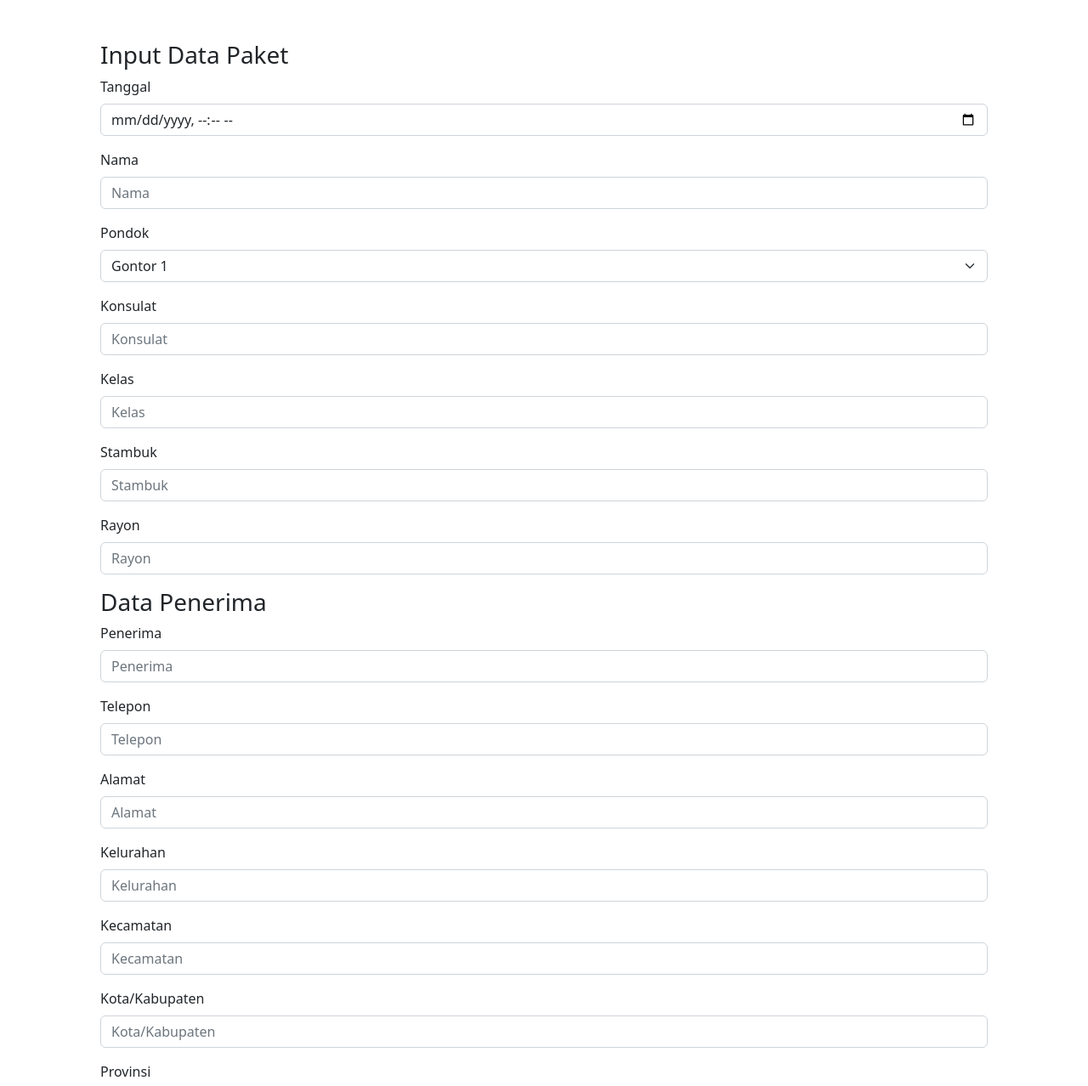
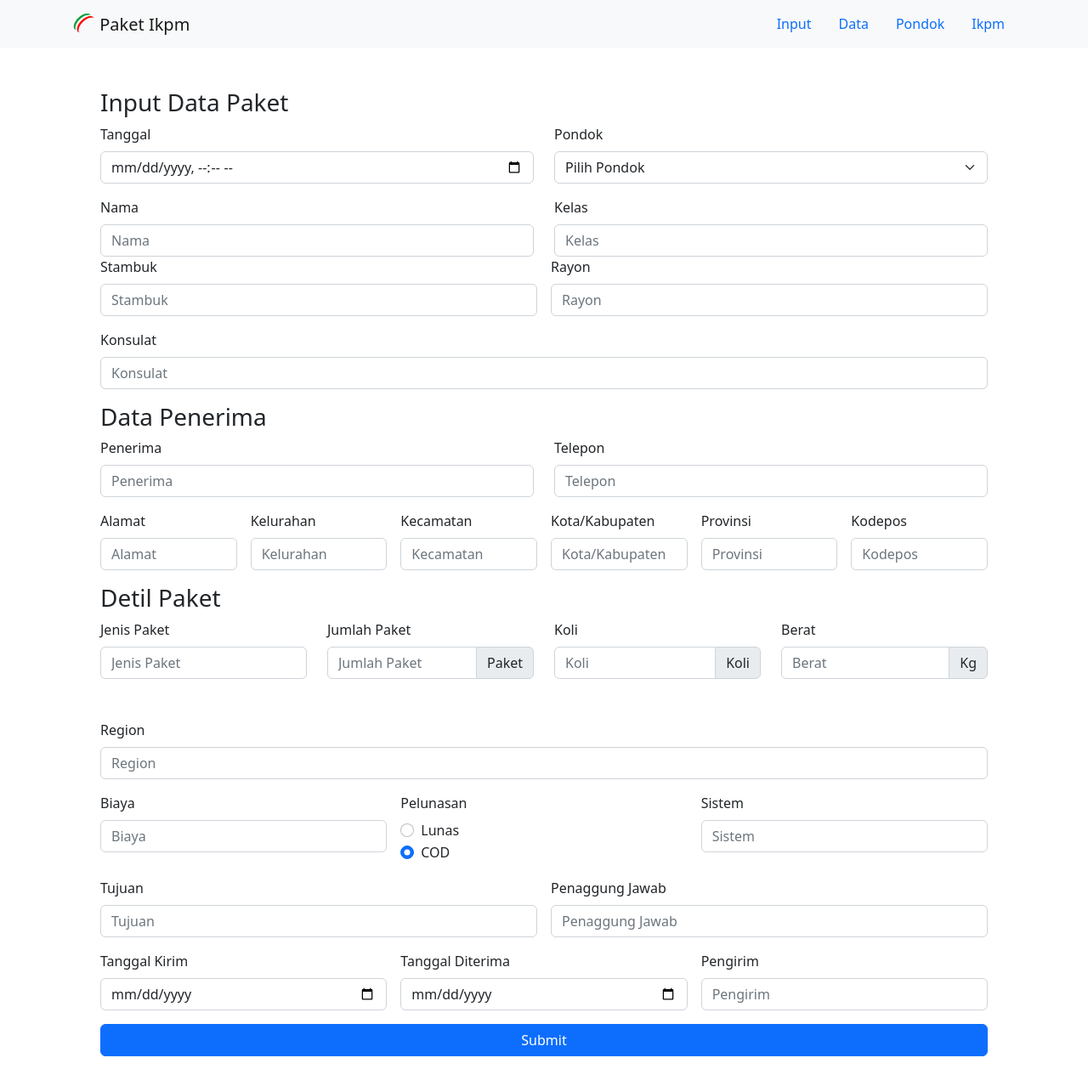
Before and after one commit to paketikpm/paketikpm.github.io, a plain HTML site: page index.html in a window 1280 px wide. Shown: the top 1278 px of the page at 85% size. Drawn offline with nearby package versions, Linux system fonts and the light colour scheme.

Commit message:
Add files via upload
upload update

```diff
--- a/index.html
+++ b/index.html
@@ -4,25 +4,46 @@
     <meta charset="utf-8">
     <meta name="viewport" content="width=device-width, initial-scale=1">
     <title>Paket Ikpm</title>
+    <link rel="shortcut icon" href="logo.png" />
     <link href="https://cdn.jsdelivr.net/npm/bootstrap@5.2.3/dist/css/bootstrap.min.css" rel="stylesheet" integrity="sha384-rbsA2VBKQhggwzxH7pPCaAqO46MgnOM80zW1RWuH61DGLwZJEdK2Kadq2F9CUG65" crossorigin="anonymous">
   </head>
   <body>
+    <nav class="navbar navbar-light bg-light">
+        <div class="container">
+          <span class="navbar-brand mb-0 h1" href="#" style="">
+            <img src="logo.png" alt="" width="30" height="24" class="d-inline-block align-text-top">
+            Paket Ikpm
+          </span>
+          <ul class="nav justify-content-end">
+            <li class="nav-item">
+              <a class="nav-link" aria-current="page" href="index.html">Input</a>
+            </li>
+            <li class="nav-item">
+              <a class="nav-link" href="data.html">Data</a>
+            </li>
+            <li class="nav-item">
+              <a class="nav-link" href="pondok.html">Pondok</a>
+            </li>
+            <li class="nav-item">
+              <a class="nav-link" href="ikpm.html" tabindex="-1" aria-disabled="true">Ikpm</a>
+            </li>
+          </ul>
+        </div>
+
+      </nav>
       <!-- star form data santri -->
       <div class="container px-5 my-5">
           <form id="contactForm" data-sb-form-api-token="API_TOKEN" name="submit-to-google-sheet">
         <h3>Input Data Paket</h3>
-        <div class="mb-3">
+        <div class="row">
+        <div class="col mb-3">
             <label class="form-label" for="tanggal">Tanggal</label>
             <input class="form-control" name="tanggal" id="tanggal" type="datetime-local" placeholder="Tanggal" data-sb-validations="" />
         </div>
-        <div class="mb-3">
-            <label class="form-label" for="nama">Nama</label>
-            <input class="form-control" name="nama" id="nama" type="text" placeholder="Nama" data-sb-validations="required" />
-            <div class="invalid-feedback" data-sb-feedback="nama:required">Nama is required.</div>
-        </div>
-        <div class="mb-3">
+        <div class="col mb-3">
             <label class="form-label"  for="pondok">Pondok</label>
             <select class="form-select" name="pondok">
+                <option selected value=""> Pilih Pondok</option>
                 <option value="Gontor 1">Gontor 1</option>
                 <option value="Gontor 2">Gontor 2</option>
                 <option value="Gontor 3">Gontor 3</option>
@@ -35,146 +56,200 @@
               </select>
             <div class="invalid-feedback" data-sb-feedback="pondok:required">Pondok is required.</div>
         </div>
-        <div class="mb-3">
-            <label class="form-label" for="konsulat">Konsulat</label>
-            <input class="form-control" name="konsulat" id="konsulat" type="text" placeholder="Konsulat" data-sb-validations="required" />
-            <div class="invalid-feedback" data-sb-feedback="konsulat:required">Konsulat is required.</div>
     </div>
-        <div class="mb-3">
+    <div class="row">
+        <div class="col mb-3">
+            <label class="form-label" for="nama">Nama</label>
+            <input class="form-control" name="nama" id="nama" type="text" placeholder="Nama" data-sb-validations="required" />
+            <div class="invalid-feedback" data-sb-feedback="nama:required">Nama is required.</div>
+        </div>
+        <div class="col mb-3">
             <label class="form-label" for="kelas">Kelas</label>
             <input class="form-control" name="kelas" id="kelas" type="text" placeholder="Kelas" data-sb-validations="required" />
             <div class="invalid-feedback" data-sb-feedback="kelas:required">Kelas is required.</div>
         </div>
-        <div class="mb-3">
+    </div>
+
+        <div class="row g-3">
+
+            </div>
+            <div class="row g-3">
+
+            <div class="col mb-3">
                 <label class="form-label" for="stambuk">Stambuk</label>
-            <input class="form-control" name="stambuk" id="stambuk" type="text" placeholder="Stambuk" data-sb-validations="required" />
+                <input class="form-control" name="stambuk" id="stambuk" type="number" placeholder="Stambuk" data-sb-validations="required" />
                 <div class="invalid-feedback" data-sb-feedback="stambuk:required">Stambuk is required.</div>
             </div>
-        <div class="mb-3">
+            <div class="col mb-3">
                 <label class="form-label" for="rayon">Rayon</label>
                 <input class="form-control" name="rayon" id="rayon" type="text" placeholder="Rayon" data-sb-validations="required" />
                 <div class="invalid-feedback" data-sb-feedback="rayon:required">Rayon is required.</div>
+            </div>
+        </div>
+        <div class="col mb-3">
+            <label class="form-label" for="konsulat">Konsulat</label>
+            <input class="form-control" name="konsulat" id="konsulat" type="text" placeholder="Konsulat" data-sb-validations="required" />
+            <div class="invalid-feedback" data-sb-feedback="konsulat:required">Konsulat is required.</div>
         </div>
 
         <!-- end form data santri -->
         <!-- star form data penerima -->
 
       <h3>Data Penerima</h3>
-        <div class="mb-3">
+      <div class="row">
+          <div class=" col mb-3">
               <label class="form-label" for="penerima">Penerima</label>
               <input class="form-control" name="penerima" id="penerima" type="text" placeholder="Penerima" data-sb-validations="required" />
               <div class="invalid-feedback" data-sb-feedback="penerima:required">Penerima is required.</div>
             </div>
-        <div class="mb-3">
+            <div class="col mb-3">
                 <label class="form-label" for="telepon">Telepon</label>
                 <input class="form-control" name="telepon" id="telepon" type="number" placeholder="Telepon" data-sb-validations="required" />
                 <div class="invalid-feedback" data-sb-feedback="telepon:required">Telepon is required.</div>
             </div>
-        <div class="mb-3">
+        </div>
+        <div class="row g-3">
+        <div class="col mb-3">
             <label class="form-label" for="alamat">Alamat</label>
             <input class="form-control" name="alamat" id="alamat" type="text" placeholder="Alamat" data-sb-validations="required" />
             <div class="invalid-feedback" data-sb-feedback="alamat:required">Alamat is required.</div>
         </div>
-        <div class="mb-3">
+        <div class="col mb-3">
             <label class="form-label" for="kelurahan">Kelurahan</label>
             <input class="form-control" name="kelurahan" id="kelurahan" type="text" placeholder="Kelurahan" data-sb-validations="required" />
             <div class="invalid-feedback" data-sb-feedback="kelurahan:required">Kelurahan is required.</div>
         </div>
-        <div class="mb-3">
+        <div class="col mb-3">
             <label class="form-label" for="kecamatan">Kecamatan</label>
             <input class="form-control" name="kecamatan" id="kecamatan" type="text" placeholder="Kecamatan" data-sb-validations="required" />
             <div class="invalid-feedback" data-sb-feedback="kecamatan:required">Kecamatan is required.</div>
         </div>
-        <div class="mb-3">
+        <div class="col mb-3">
             <label class="form-label" for="kotaKabupaten">Kota/Kabupaten</label>
             <input class="form-control" name="kota" id="kotaKabupaten" type="text" placeholder="Kota/Kabupaten" data-sb-validations="required" />
             <div class="invalid-feedback" data-sb-feedback="kotaKabupaten:required">Kota/Kabupaten is required.</div>
         </div>
-        <div class="mb-3">
+        <div class="col mb-3">
             <label class="form-label" for="provinsi">Provinsi</label>
             <input class="form-control" name="provinsi" id="provinsi" type="text" placeholder="Provinsi" data-sb-validations="required" />
             <div class="invalid-feedback" data-sb-feedback="provinsi:required">Provinsi is required.</div>
         </div>
-        <div class="mb-3">
+        <div class="col mb-3">
             <label class="form-label" for="kodepos">Kodepos</label>
             <input class="form-control" name="kodepos" id="kodepos" type="number" placeholder="Kodepos" data-sb-validations="required" />
             <div class="invalid-feedback" data-sb-feedback="kodepos:required">Kodepos is required.</div>
+        </div>
     </div>
 
         <!-- end form data penerima -->
         <h3>Detil Paket</h3>
         <!-- star form jenis paket -->
 
-        <div class="mb-3">
+        <div class="row g-4 mb-3">
+            <div class="col mb-3">
                 <label class="form-label" for="jenisPaket">Jenis Paket</label>
                 <input class="form-control" name="jenispaket" id="jenisPaket" type="text" placeholder="Jenis Paket" data-sb-validations="required" />
                 <div class="invalid-feedback" data-sb-feedback="jenisPaket:required">Jenis Paket is required.</div>
             </div>
-        <div class="mb-3">
+            <div class="col mb-3">
                 <label class="form-label" for="jumlahPaket">Jumlah Paket</label>
+                <div class="input-group">
                     <input class="form-control" name="jumlah" id="jumlahPaket" type="number" placeholder="Jumlah Paket" data-sb-validations="required" />
                     <span class="input-group-text">Paket</span>
+
+                </div>
                 <div class="invalid-feedback" data-sb-feedback="jumlahPaket:required">Jumlah Paket is required.</div>
             </div>
-        <div class="mb-3">
+            <div class="col mb-3">
                 <label class="form-label" for="koli">Koli</label>
-            <input class="form-control" name="koli" id="koli" type="text" placeholder="Koli" data-sb-validations="required" />
+                <div class="input-group mb-3">
+                    <input class="form-control" name="koli" id="koli" type="number" placeholder="Koli" data-sb-validations="required" />
                     <span class="input-group-text">Koli</span>
+                </div>
                 <div class="invalid-feedback" data-sb-feedback="koli:required">Koli is required.</div>
             </div>
-        <div class="mb-3">
+            <div class="col mb-3">
                 <label class="form-label" for="berat">Berat</label>
-            <input class="form-control" name="berat" id="berat" type="text" placeholder="Berat" data-sb-validations="required" />
+                <div class="input-group mb-3">
+                    <input class="form-control" name="berat" id="berat" type="nnumber" placeholder="Berat" data-sb-validations="required" />
                 <span class="input-group-text">Kg</span>
+                </div>
                 <div class="invalid-feedback" data-sb-feedback="berat:required">Berat is required.</div>
+            </div>
          </div>
         <div class="mb-3">
             <label class="form-label" for="region">Region</label>
             <input class="form-control" name="region" id="region" type="text" placeholder="Region" data-sb-validations="required" />
             <div class="invalid-feedback" data-sb-feedback="region:required">Region is required.</div>
         </div>
-        <div class="mb-3">
+        <div class="row g-3">
+
+            <div class="col mb-3">
                 <label class="form-label" for="biayaPelunasan">Biaya</label>
-            <input class="form-control" name="biaya" id="biayaPelunasan" type="text" placeholder="Biaya Pelunasan" data-sb-validations="required" />
+                <input class="form-control" name="biaya" id="biayaPelunasan" type="Price" placeholder="Biaya" data-sb-validations="required" />
                 <div class="invalid-feedback" data-sb-feedback="biayaPelunasan:required">Biaya is required.</div>
             </div>
-        <div class="mb-3">
-            <label class="form-label" for="provinsi">Pelunasan</label>
-            <input class="form-control" name="pelunasan" id="provinsi" type="text" placeholder="Provinsi" data-sb-validations="required" />
-            <div class="invalid-feedback" data-sb-feedback="provinsi:required">Provinsi is required.</div>
+            <div class="col mb-3">
+                <label for="" class="form-label"> Pelunasan</label>
+                <div class="form-check">
+                    <input class="form-check-input" name="pelunasan" type="radio" value="Lunas" id="flexCheckDefault">
+                    <label class="form-check-label" for="flexCheckDefault">
+                        Lunas
+                    </label>
                 </div>
-        <div class="mb-3">
+                <div class="form-check">
+                    <input class="form-check-input" name="pelunasan" type="radio" value="COD" id="flexCheckChecked" checked>
+                    <label class="form-check-label" for="flexCheckChecked">
+                        COD
+                </label>
+              </div>
+            </div>
+            <div class="col mb-3">
                 <label class="form-label" for="sistem">Sistem</label>
                 <input class="form-control" name="sistem" id="sistem" type="text" placeholder="Sistem" data-sb-validations="required" />
                 <div class="invalid-feedback" data-sb-feedback="sistem:required">Sistem is required.</div>
             </div>
-        <div class="mb-3">
+        </div>
+        <div class="row g-3">
+
+            <div class="col mb-3">
                 <label class="form-label" for="tujuan">Tujuan</label>
                 <input class="form-control" name="tujuan" id="tujuan" type="text" placeholder="Tujuan" data-sb-validations="required" />
                 <div class="invalid-feedback" data-sb-feedback="tujuan:required">Tujuan is required.</div>
             </div>
-        <div class="mb-3">
+            <div class="col mb-3">
                 <label class="form-label" for="penaggungJawab">Penaggung Jawab</label>
                 <input class="form-control" name="penanggungjawab" id="penaggungJawab" type="text" placeholder="Penaggung Jawab" data-sb-validations="required" />
                 <div class="invalid-feedback" data-sb-feedback="penaggungJawab:required">Penaggung Jawab is required.</div>
             </div>
-        <div class="mb-3">
+        </div>
+        <div class="row g-3">
+
+            <div class="col mb-3">
                 <label class="form-label" for="tanggalKirim">Tanggal Kirim</label>
-            <input class="form-control" name="tanggalkirim" id="tanggalKirim" type="text" placeholder="Tanggal Kirim" data-sb-validations="required" />
+                <input class="form-control" name="tanggalkirim" id="tanggalKirim" type="date" placeholder="Tanggal Kirim" data-sb-validations="required" />
                 <div class="invalid-feedback" data-sb-feedback="tanggalKirim:required">Tanggal Kirim is required.</div>
             </div>
-        <div class="mb-3">
+            <div class="col mb-3">
+                <label class="form-label" for="tanggalDiterima">Tanggal Diterima</label>
+                <input class="form-control" name="tanggalditerima" id="tanggalDiterima" type="date" placeholder="Tanggal Diterima" data-sb-validations="required" />
+                <div class="invalid-feedback" data-sb-feedback="tanggalDiterima:required">Tanggal Diterima is required.</div>
+            </div>
+            <div class="col mb-3">
                 <label class="form-label" for="pengirim">Pengirim</label>
                 <input class="form-control" name="pengirim" id="pengirim" type="text" placeholder="Pengirim" data-sb-validations="required" />
                 <div class="invalid-feedback" data-sb-feedback="pengirim:required">Pengirim is required.</div>
             </div>
-        <div class="mb-3">
-            <label class="form-label" for="tanggalDiterima">Tanggal Diterima</label>
-            <input class="form-control" name="tanggalditerima" id="tanggalDiterima" type="text" placeholder="Tanggal Diterima" data-sb-validations="required" />
-            <div class="invalid-feedback" data-sb-feedback="tanggalDiterima:required">Tanggal Diterima is required.</div>
         </div>
 
-        <!-- star form jenis paket -->
+        <!-- end form jenis paket -->
+
+        <div class="alert alert-success d-none my-alert" role="alert">
+            Sukses!!!
+          </div>
+        <div class="alert alert-danger d-none my-alertx" role="alert">
+            Error!!!
+          </div>
 
         <div class="d-none" id="submitSuccessMessage">
             <div class="text-center mb-3">
@@ -198,12 +273,7 @@
 
     </form>
 
-    <div class="alert alert-success d-none my-alert" role="alert">
-        Sukses!!!
-      </div>
-    <div class="alert alert-danger d-none my-alertx" role="alert">
-        Error!!!
-      </div>
+
 </div>
 
 
@@ -229,6 +299,7 @@
           fetch(scriptURL, { method: 'POST', body: new FormData(form)})
             .then(response => {
                 btnLoading.classList.toggle('d-none');
+                form.reset();
         btnKirim.classList.toggle('d-none');
         myAlert.classList.toggle('d-none');
 
```
Also changed, not shown: data.html (added, +39 -0 lines), ikpm.html (added, +38 -0 lines), pondok.html (added, +40 -0 lines), logo.png (added). Lines whose indentation alone changed are shown as unchanged.
